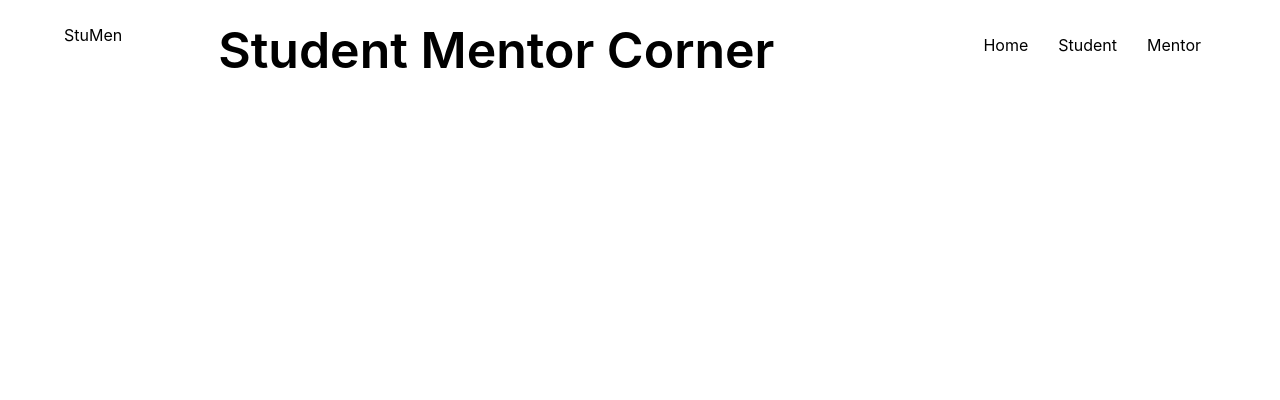
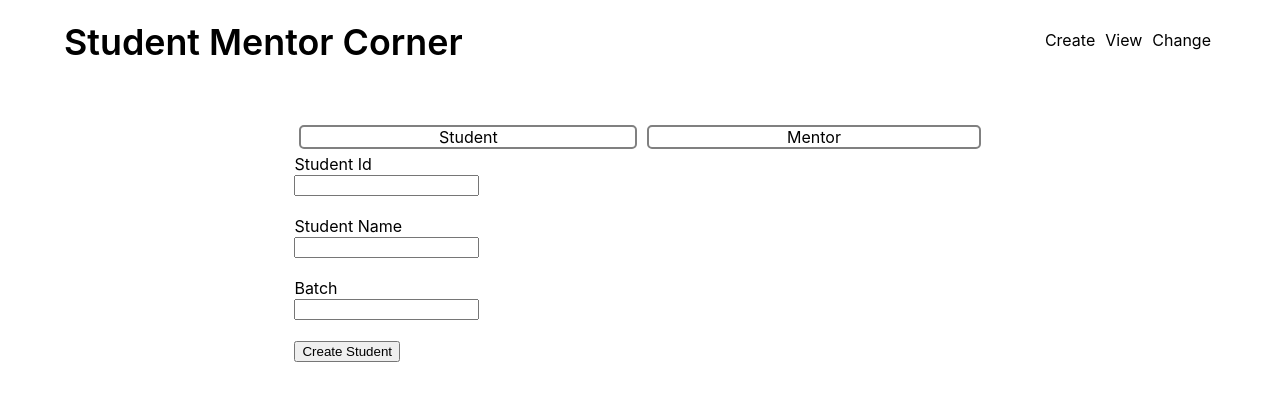
Before and after one commit to OrangeVenom563/student_mentor_frontend, a React (Create React App) app: page /create in a window 1280 px wide. Shown: the top 400 px of the page. Built offline with nearby package versions, Linux system fonts and the light colour scheme.

Commit message:
created user creation form planned two nav for each pages and created nav box layout

```diff
--- a/src/App.js
+++ b/src/App.js
@@ -1,19 +1,21 @@
-import './App.css';
-import {BrowserRouter,Switch,Route} from 'react-router-dom';
-import Header from './components/header.component';
-import StudentPage from './pages/student/student-page.component';
-import MentorPage from './pages/mentor/mentor-page.component';
+import "./App.css";
+import { BrowserRouter, Switch, Route } from "react-router-dom";
+import Header from "./components/header-nav/header.component";
+import ViewPage from "./pages/view-page/view-page.component";
+import CreatePage from "./pages/create-page/create-page.component";
+import ChangePage from "./pages/change-page/change-page.component";
 
 function App() {
   return (
     <BrowserRouter>
-    <div className="App">
-    <Header/>
-    <Switch>
-    <Route path="/student" component={StudentPage}/>
-    <Route path="/mentor" component={MentorPage}/>
-    </Switch>
-    </div>
+      <div className="App">
+        <Header />
+        <Switch>
+          <Route path="/view" component={ViewPage} />
+          <Route path="/create" component={CreatePage} />
+          <Route path="/change" component={ChangePage} />
+        </Switch>
+      </div>
     </BrowserRouter>
   );
 }
--- /dev/null
+++ b/src/components/creation-form/creation-form.component.jsx
@@ -0,0 +1,30 @@
+import React from "react";
+
+const formStyle = {
+    width:"60%",
+    marginTop:"10vh",
+    margin:"auto"
+}
+
+const CreationForm = ({type}) => {
+    // mentId
+    // mentName
+    // exp
+    return(
+        <div style={formStyle}>
+            <form>
+                <label htmlFor="stuId">Student Id</label> <br/>
+                <input type="text" name="stuId" required/> <br/><br/>
+
+                <label htmlFor="stuName">Student Name</label> <br/>
+                <input type="text" name="stuName" required/>  <br/><br/>
+
+                <label htmlFor="batch">Batch</label> <br/>
+                <input type="text" name="batch" required/> <br/><br/>
+                <button type="submit">Create Student</button>
+            </form>
+        </div>
+    )
+}
+
+export default CreationForm;
--- /dev/null
+++ b/src/components/header-nav/header.component.jsx
@@ -0,0 +1,26 @@
+import React from "react";
+import { Link } from "react-router-dom";
+import "./header.style.css";
+
+const Header = () => (
+  <div className="header">
+    <div className="AppName">Student Mentor Corner</div>
+
+    <div className="options">
+
+      <Link className="option" to="/create">
+        Create
+      </Link>
+
+      <Link className="option" to="/view">
+        View
+      </Link>
+
+      <Link className="option" to="/change">
+        Change
+      </Link>
+    </div>
+  </div>
+);
+
+export default Header;
--- a/src/components/header.style.css
+++ b/src/components/header-nav/header.style.css
@@ -7,20 +7,14 @@
 }
 
 .AppName{
-    font-size: 50px;
+    font-size: 2.8vw;
     font-weight: 600;
     line-height: 1;
 }
 
-.logo-container{
-    width: 70px;
-    height: 70px;
-    background-position: center;
-    border-radius: 50%;
-}
 
 .options{
-    width: 30%;
+    width: 60%;
     height: 100%;
     display: flex;
     align-content: center;
@@ -28,8 +22,9 @@
 }
 
 .option{
-    padding: 10px 15px;
-}
+    display: flex;
+    padding: 5px 5px;
+   }
 
 a{
     color:black;
--- a/src/components/header.component.jsx
+++ /dev/null
@@ -1,33 +0,0 @@
-import React from "react";
-import { Link } from "react-router-dom";
-// import divPic from "./orange.jpg";
-import "./header.style.css";
-
-const Header = () => (
-  <div className="header">
-    <Link to="/">
-    <div>StuMen</div>
-      {/* <img className="logo-container" src={divPic} alt="logo" /> */}
-    </Link>
-
-    <div className="AppName">
-      Student Mentor Corner
-    </div>
-
-    <div className="options">
-      <Link className="option" to="/">
-        Home
-      </Link>
-
-      <Link className="option" to="/student">
-        Student
-      </Link>
-
-      <Link className="option" to="/mentor">
-        Mentor
-      </Link>
-    </div>
-  </div>
-);
-
-export default Header;
--- /dev/null
+++ b/src/components/twobox-nav/tab.styles.css
@@ -0,0 +1,22 @@
+.tab-switch{
+    display: flex;
+    flex-direction: row;
+    align-content: center;
+    justify-content: space-evenly;
+    width: 60%;
+    margin: auto;
+}
+.sub-tab{
+    border: 2px solid gray;
+    border-radius: 5px;
+    display: flex;
+    flex-grow: 1;
+    justify-content: center;
+    margin: 5px;
+}
+
+@media (max-width:500px){
+    .tab-switch{
+        width: 80%;
+    }
+}
--- /dev/null
+++ b/src/components/twobox-nav/twobox-nav.component.jsx
@@ -0,0 +1,15 @@
+import React from "react";
+import { Link } from "react-router-dom";
+import "./tab.styles.css";
+
+const TwoBoxNav = () => {
+  return (
+    <div className="tab-switch">
+
+      <div className="sub-tab">Student</div>
+      <div className="sub-tab">Mentor</div>
+    </div>
+  );
+};
+
+export default TwoBoxNav
--- /dev/null
+++ b/src/pages/change-page/change-page.component.jsx
@@ -0,0 +1,12 @@
+import React from "react";
+import TwoBoxNav from "../../components/twobox-nav/twobox-nav.component";
+
+const ChangePage = () => {
+  return (
+    <div>
+      <TwoBoxNav/>
+    </div>
+  );
+};
+
+export default ChangePage;
--- /dev/null
+++ b/src/pages/create-page/create-page.component.jsx
@@ -0,0 +1,14 @@
+import React from "react";
+import CreationForm from "../../components/creation-form/creation-form.component";
+import TwoBoxNav from "../../components/twobox-nav/twobox-nav.component";
+
+const CreatePage = () =>{
+    return(
+        <div>
+            <TwoBoxNav/>
+            <CreationForm/>
+        </div>
+    )
+}
+
+export default CreatePage;
--- a/src/pages/mentor/mentor-page.component.jsx
+++ /dev/null
@@ -1,11 +0,0 @@
-import React from "react";
-
-const MentorPage = () =>{
-    return(
-        <div>
-            This is Mentor page
-        </div>
-    )
-}
-
-export default MentorPage;
--- a/src/pages/student/student-page.component.jsx
+++ /dev/null
@@ -1,11 +0,0 @@
-import React from "react";
-
-const StudentPage = () =>{
-    return(
-        <div>
-            This is student page
-        </div>
-    )
-}
-
-export default StudentPage;
--- /dev/null
+++ b/src/pages/view-page/view-page.component.jsx
@@ -0,0 +1,12 @@
+import React from "react";
+import TwoBoxNav from "../../components/twobox-nav/twobox-nav.component";
+
+const ViewPage = () =>{
+    return(
+        <div>
+            <TwoBoxNav/>
+        </div>
+    )
+}
+
+export default ViewPage;
```
